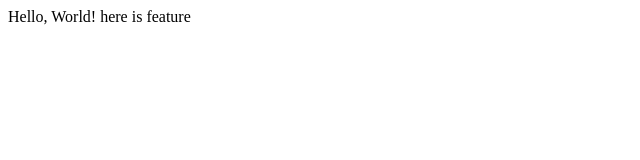
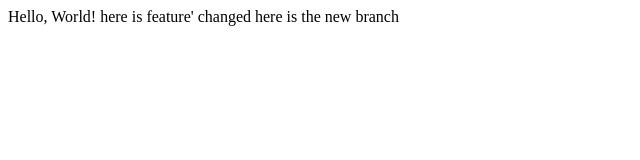
Before and after one commit to amandaambrose/lecture1, a plain HTML site: page index.html in a window 1280 px wide. Shown: the whole page, without its empty margins (0-640 px from the left). Drawn offline with Linux system fonts and the light colour scheme.

Commit message:
new contents

```diff
--- a/index.html
+++ b/index.html
@@ -5,6 +5,8 @@
   </head>
   <body>
 Hello, World!
-here is feature
+here is feature'
+changed
+here is the new branch
   </body>
 </html>
```
